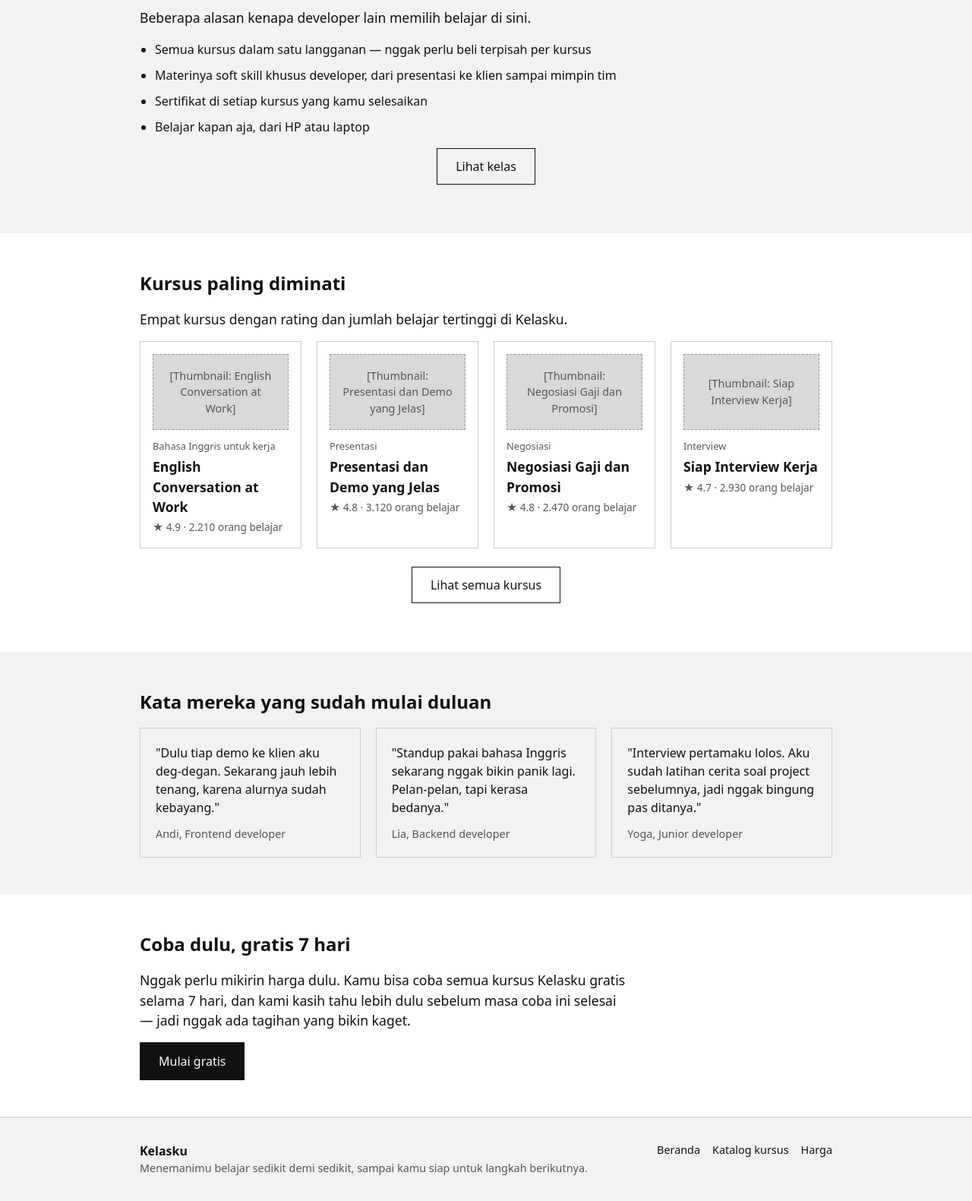
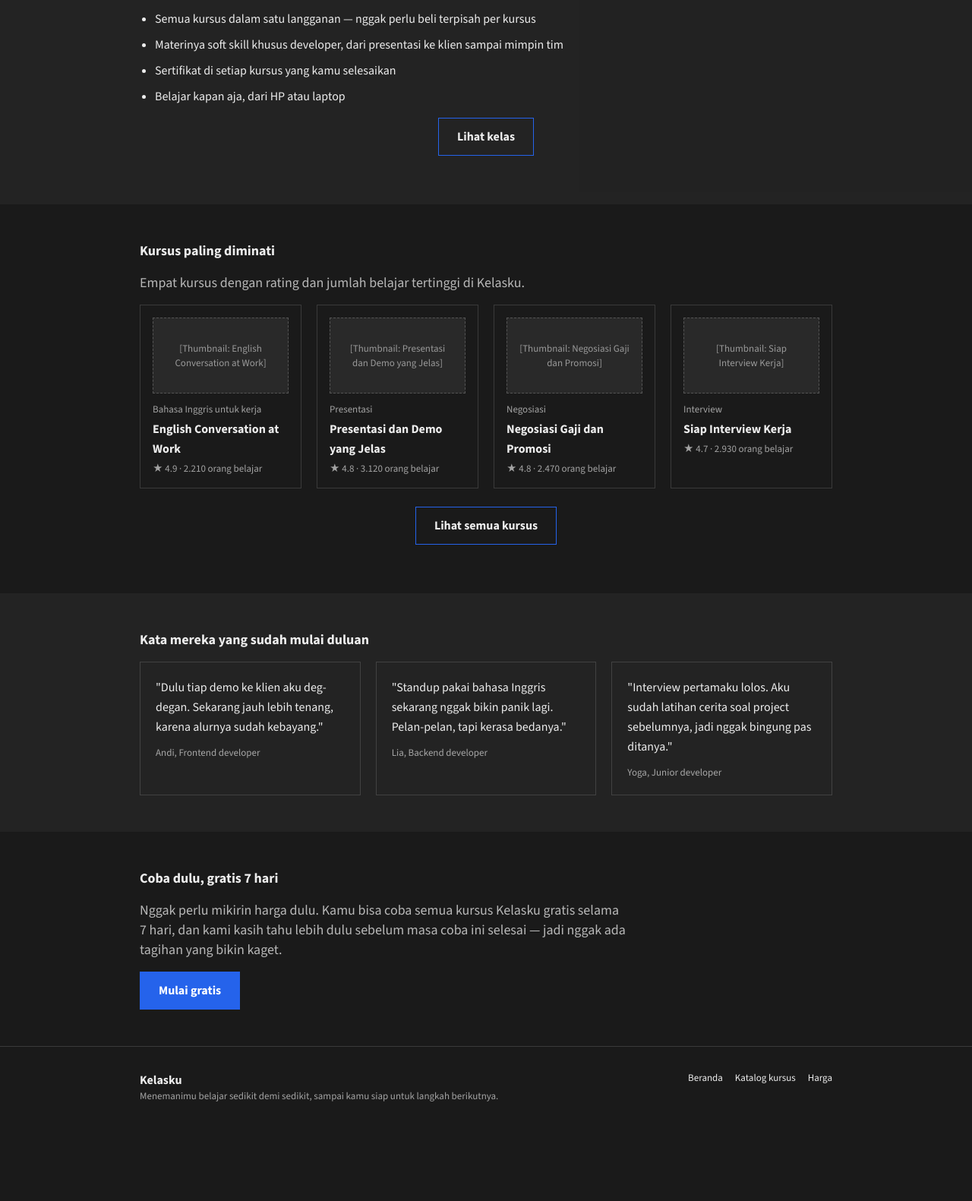
Before and after one commit to afsuyadi/designsense-idnremote, a plain HTML site: page website/index.html in a window 1280 px wide. Shown: the part 510-2091 px from the top of the page at 76% size. After the commit the page ends 1994 px from the top, so only its background shows below. Drawn offline with nearby package versions, Linux system fonts and the light colour scheme.

Commit message:
Add langkah 3.3 terapkan typography dan warna

```diff
--- a/website/index.html
+++ b/website/index.html
@@ -4,6 +4,9 @@
   <meta charset="utf-8">
   <meta name="viewport" content="width=device-width, initial-scale=1">
   <title>Kelasku — kursus soft skill untuk developer</title>
+  <link rel="preconnect" href="https://fonts.googleapis.com">
+  <link rel="preconnect" href="https://fonts.gstatic.com" crossorigin>
+  <link href="https://fonts.googleapis.com/css2?family=Source+Sans+3:wght@400;600;700&display=swap" rel="stylesheet">
   <link rel="stylesheet" href="../tokens.css">
   <link rel="stylesheet" href="style.css">
 </head>
--- a/website/style.css
+++ b/website/style.css
@@ -1,4 +1,15 @@
-/* Wireframe pekan 2: grayscale saja, satu font sistem, tanpa bayangan/gradien/animasi. */
+/* High fidelity pekan 3: font, type scale, dan palet dari CLAUDE.md bagian 5.
+   Variabel warna di bawah cuma disiapkan di sini dulu — dipindah ke tokens.css di pekan 4. */
+
+:root {
+  --color-latar: #1a1a1a;
+  --color-teks: #ededed;
+  --color-teks-rgb: 237, 237, 237;
+  --color-aksen: #2563eb;
+  --color-aksen-rgb: 37, 99, 235;
+  --color-sukses: #16a34a;
+  --color-error: #dc2626;
+}
 
 * {
   box-sizing: border-box;
@@ -6,14 +17,14 @@
 
 body {
   margin: 0;
-  font-family: system-ui, -apple-system, "Segoe UI", sans-serif;
-  color: #111111;
-  background: #ffffff;
+  font-family: "Source Sans 3", "Source Sans Pro", system-ui, -apple-system, "Segoe UI", sans-serif;
+  color: var(--color-teks);
+  background: var(--color-latar);
   line-height: 1.5;
 }
 
 a {
-  color: #111111;
+  color: var(--color-aksen);
 }
 
 .wrap {
@@ -25,7 +36,7 @@ a {
 /* Header */
 
 .site-header {
-  border-bottom: 1px solid #cccccc;
+  border-bottom: 1px solid rgba(var(--color-teks-rgb), 0.15);
 }
 
 .site-header .wrap {
@@ -39,9 +50,11 @@ a {
 }
 
 .site-header .brand {
-  font-size: 1.25rem;
-  font-weight: bold;
+  font-size: 1.125rem;
+  line-height: 1.625rem;
+  font-weight: 700;
   text-decoration: none;
+  color: var(--color-teks);
 }
 
 .site-header nav {
@@ -51,12 +64,15 @@ a {
 
 .site-header nav a {
   text-decoration: none;
-  font-size: 0.95rem;
+  font-size: 0.8125rem;
+  line-height: 1.125rem;
+  color: var(--color-teks);
 }
 
 .site-header nav a[aria-current="page"] {
-  font-weight: bold;
-  border-bottom: 2px solid #111111;
+  font-weight: 700;
+  color: var(--color-teks);
+  border-bottom: 2px solid var(--color-aksen);
 }
 
 /* Sections */
@@ -66,30 +82,46 @@ section {
 }
 
 section.alt {
-  background: #f2f2f2;
+  background: rgba(var(--color-teks-rgb), 0.04);
+}
+
+h1,
+h2,
+h3 {
+  font-weight: 700;
+  color: var(--color-teks);
 }
 
 h1 {
-  font-size: 2rem;
+  font-size: 1.75rem;
+  line-height: 2.25rem;
   margin: 0 0 12px;
 }
 
 h2 {
-  font-size: 1.5rem;
+  font-size: 1.125rem;
+  line-height: 1.625rem;
   margin: 0 0 16px;
 }
 
 h3 {
-  font-size: 1.1rem;
+  font-size: 1rem;
+  line-height: 1.625rem;
   margin: 0 0 4px;
 }
 
 p {
+  font-size: 1rem;
+  line-height: 1.625rem;
   margin: 0 0 16px;
 }
 
 .lead {
-  font-size: 1.1rem;
+  font-size: 1.125rem;
+  line-height: 1.625rem;
+  font-weight: 400;
+  color: var(--color-teks);
+  opacity: 0.75;
   max-width: 640px;
 }
 
@@ -97,10 +129,11 @@ p {
 
 .btn {
   display: inline-block;
-  border: 1px solid #111111;
-  background: #111111;
+  border: 1px solid var(--color-aksen);
+  background: var(--color-aksen);
   color: #ffffff;
   font: inherit;
+  font-weight: 700;
   font-size: 1rem;
   padding: 12px 24px;
   min-height: 44px;
@@ -108,15 +141,16 @@ p {
 }
 
 .btn:hover {
-  background: #333333;
+  filter: brightness(0.88);
 }
 
 .btn-secondary {
   display: inline-block;
-  border: 1px solid #111111;
+  border: 1px solid var(--color-aksen);
   background: transparent;
-  color: #111111;
+  color: var(--color-teks);
   font: inherit;
+  font-weight: 700;
   font-size: 1rem;
   padding: 11px 24px;
   min-height: 44px;
@@ -124,20 +158,21 @@ p {
 }
 
 .btn-secondary:hover {
-  background: #f2f2f2;
+  background: rgba(var(--color-aksen-rgb), 0.08);
 }
 
 /* Placeholder image box */
 
 .placeholder {
-  background: #d9d9d9;
-  border: 1px dashed #999999;
-  color: #555555;
+  background: rgba(var(--color-teks-rgb), 0.12);
+  border: 1px dashed rgba(var(--color-teks-rgb), 0.4);
+  color: var(--color-teks);
+  opacity: 0.6;
   display: flex;
   align-items: center;
   justify-content: center;
   text-align: center;
-  font-size: 0.9rem;
+  font-size: 0.8125rem;
   padding: 16px;
   min-height: 160px;
 }
@@ -160,7 +195,7 @@ p {
 }
 
 .testimoni-card {
-  border: 1px solid #cccccc;
+  border: 1px solid rgba(var(--color-teks-rgb), 0.15);
   padding: 20px;
 }
 
@@ -169,8 +204,10 @@ p {
 }
 
 .testimoni-card .role {
-  font-size: 0.9rem;
-  color: #555555;
+  font-size: 0.8125rem;
+  line-height: 1.125rem;
+  color: var(--color-teks);
+  opacity: 0.65;
   margin: 0;
 }
 
@@ -198,8 +235,10 @@ p {
 }
 
 .sort-label {
-  font-size: 0.9rem;
-  color: #555555;
+  font-size: 0.8125rem;
+  line-height: 1.125rem;
+  color: var(--color-teks);
+  opacity: 0.65;
 }
 
 .course-grid {
@@ -209,7 +248,7 @@ p {
 }
 
 .course-card {
-  border: 1px solid #cccccc;
+  border: 1px solid rgba(var(--color-teks-rgb), 0.15);
   padding: 16px;
 }
 
@@ -219,14 +258,18 @@ p {
 }
 
 .course-card .category {
-  font-size: 0.8rem;
-  color: #555555;
+  font-size: 0.8125rem;
+  line-height: 1.125rem;
+  color: var(--color-teks);
+  opacity: 0.65;
   margin-bottom: 4px;
 }
 
 .course-card .meta {
-  font-size: 0.85rem;
-  color: #555555;
+  font-size: 0.8125rem;
+  line-height: 1.125rem;
+  color: var(--color-teks);
+  opacity: 0.65;
   margin: 4px 0 0;
 }
 
@@ -237,8 +280,9 @@ p {
 }
 
 .course-card .price-tag {
-  font-size: 1.1rem;
-  font-weight: bold;
+  font-size: 1rem;
+  line-height: 1.625rem;
+  font-weight: 700;
   margin: 12px 0 0;
 }
 
@@ -256,7 +300,7 @@ p {
 }
 
 .plan-card {
-  border: 1px solid #cccccc;
+  border: 1px solid rgba(var(--color-teks-rgb), 0.15);
   padding: 24px;
   position: relative;
   display: flex;
@@ -269,26 +313,32 @@ p {
 }
 
 .plan-card.recommended {
-  border: 2px solid #111111;
+  border: 2px solid var(--color-aksen);
 }
 
 .plan-card .badge {
   display: inline-block;
-  background: #111111;
+  background: var(--color-aksen);
   color: #ffffff;
-  font-size: 0.75rem;
+  font-size: 0.8125rem;
+  line-height: 1.125rem;
+  font-weight: 700;
   padding: 2px 8px;
   margin-bottom: 12px;
 }
 
 .plan-card .price {
   font-size: 1.75rem;
+  line-height: 2.25rem;
+  font-weight: 700;
   margin: 0 0 4px;
 }
 
 .plan-card .note {
-  font-size: 0.9rem;
-  color: #555555;
+  font-size: 0.8125rem;
+  line-height: 1.125rem;
+  color: var(--color-teks);
+  opacity: 0.65;
 }
 
 .plan-card ul {
@@ -305,7 +355,8 @@ p {
 }
 
 .faq-item h3 {
-  font-size: 1.1rem;
+  font-size: 1.125rem;
+  line-height: 1.625rem;
 }
 
 .faq-item p {
@@ -315,9 +366,9 @@ p {
 /* Footer */
 
 .site-footer {
-  border-top: 1px solid #cccccc;
+  border-top: 1px solid rgba(var(--color-teks-rgb), 0.15);
   padding: 32px 0;
-  background: #f2f2f2;
+  background: var(--color-latar);
 }
 
 .site-footer .wrap {
@@ -333,14 +384,18 @@ p {
 }
 
 .site-footer nav a {
-  font-size: 0.9rem;
+  font-size: 0.8125rem;
+  line-height: 1.125rem;
   text-decoration: none;
+  color: var(--color-teks);
 }
 
 .site-footer p {
   margin: 0;
-  font-size: 0.9rem;
-  color: #555555;
+  font-size: 0.8125rem;
+  line-height: 1.125rem;
+  color: var(--color-teks);
+  opacity: 0.65;
 }
 
 .footer-cta {
```
Also changed, not shown: website/harga.html (+3 -0 lines), website/katalog.html (+3 -0 lines), 2 other files.
